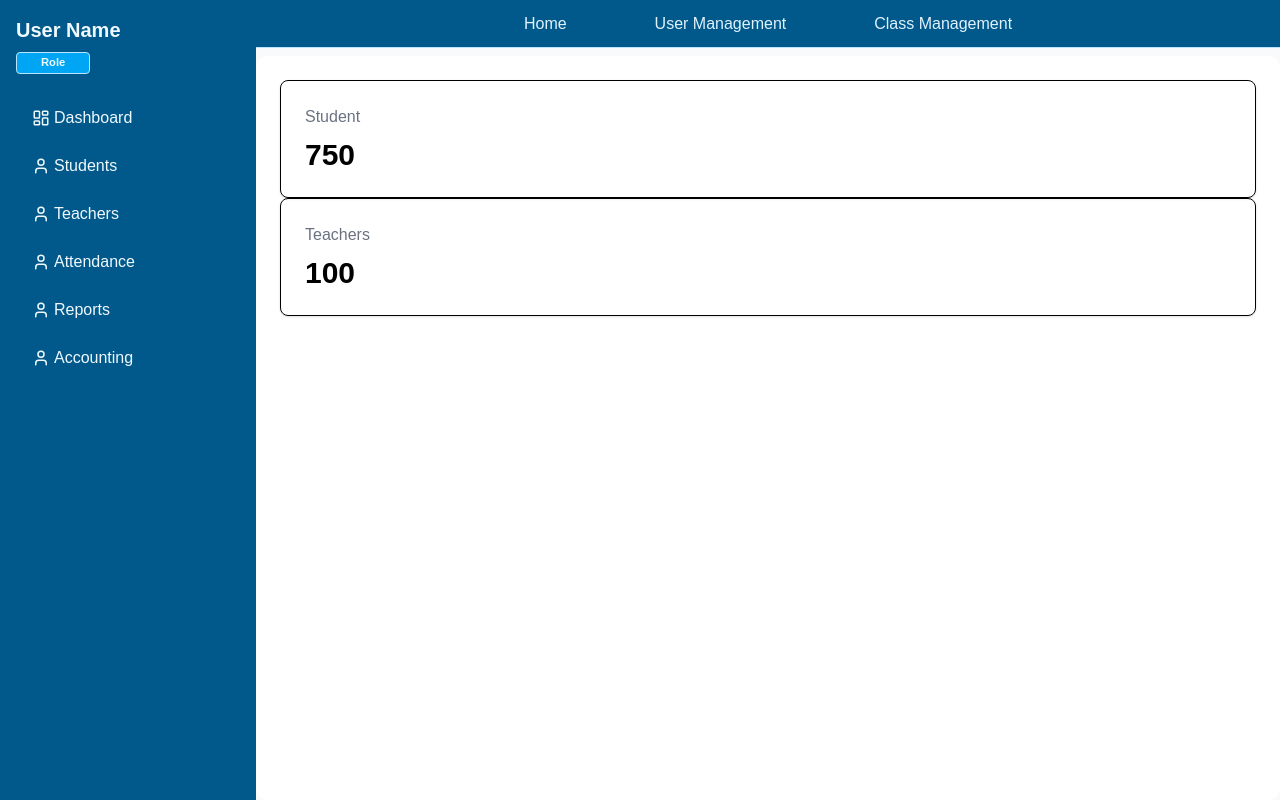
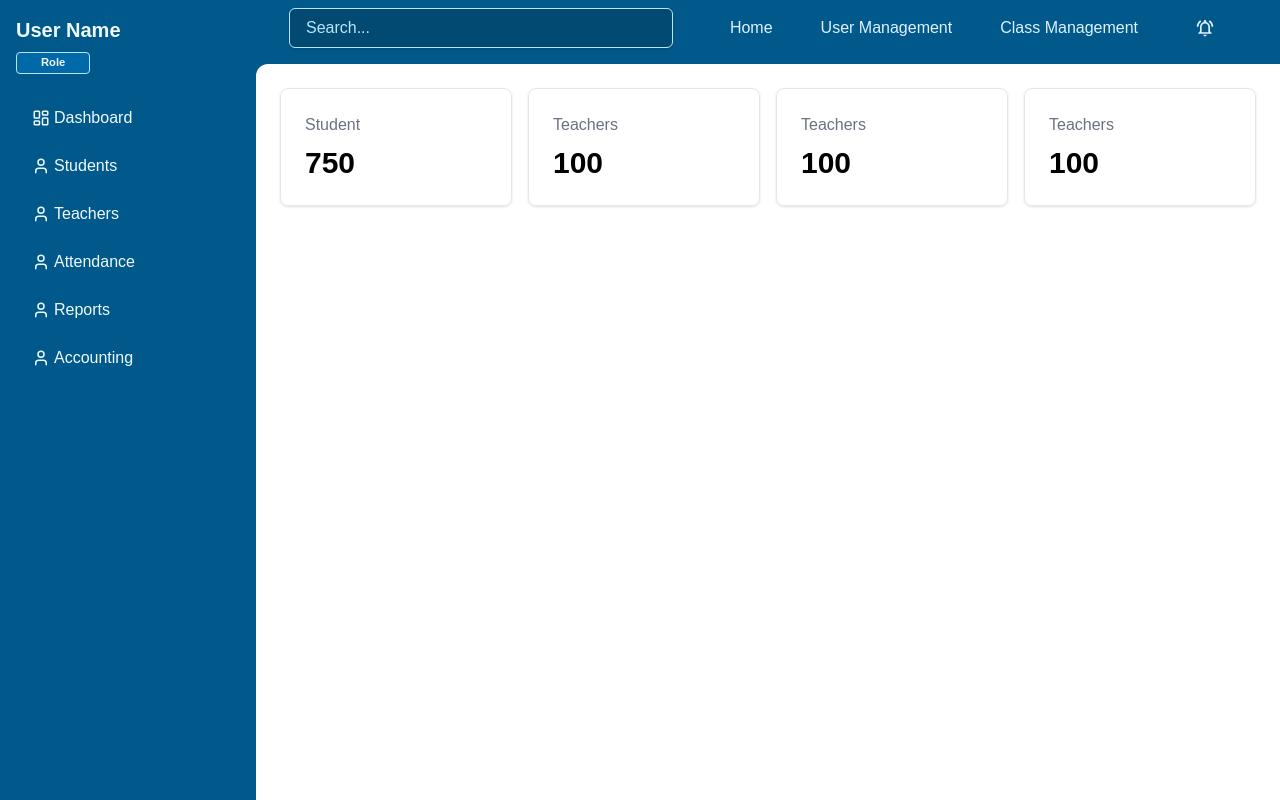
Before and after one commit to webdexx/school_saas_frontend, a React (Vite) app: page / in a window 1280 px wide. Built offline with nearby package versions, Linux system fonts and the light colour scheme.

Commit message:
Updated Styles in the Navbar

```diff
--- a/index.html
+++ b/index.html
@@ -6,7 +6,7 @@
     <meta name="viewport" content="width=device-width, initial-scale=1.0" />
     <title>frontend</title>
   </head>
-  <body class="bg-cyan-600">
+  <body class="bg-sky-800">
     <div id="root"></div>
     <script type="module" src="/src/main.tsx"></script>
   </body>
--- a/src/App.tsx
+++ b/src/App.tsx
@@ -6,6 +6,7 @@ function App() {
   return (
     <div>
       <DashboardLayout >
+        <div className="flex gap-4">
         <DashboardCard
         title="Student"
         value={750}
@@ -16,6 +17,19 @@ function App() {
         value={100}
         />
 
+        <DashboardCard
+        title="Teachers"
+        value={100}
+        />
+
+        <DashboardCard
+        title="Teachers"
+        value={100}
+        />
+
+
+        </div>
+
       </ DashboardLayout >
     </div>
   );
--- a/src/components/layouts/DashboardLayout.tsx
+++ b/src/components/layouts/DashboardLayout.tsx
@@ -10,13 +10,13 @@ const DashboardLayout = ({
 }: DashboardLayoutProps) => {
   return (
 
-      <div className="flex h-screen bg-gray-50">
+      <div className="flex h-screen">
         <Sidebar />
 
         <div className="flex flex-col flex-1 gap-2 overflow-hidden">
         <Navbar />
 
-        <main className="flex-1 overflow-y-auto p-6 bg-white rounded-xl">
+        <main className="flex-1 overflow-y-auto p-6 bg-white rounded-tl-xl">
           {children}
         </main>
         </div>
--- a/src/components/molecules/DashboardCards.tsx
+++ b/src/components/molecules/DashboardCards.tsx
@@ -8,7 +8,7 @@ const DashboardCard = ({
   value,
 }: DashboardCardProps) => {
   return (
-    <div className="rounded-lg border p-6 shadow-sm">
+    <div className="rounded-lg border border-gray-200 p-6 shadow-sm flex-1">
       <h3 className="text-gray-500">
         {title}
       </h3>
--- a/src/components/organisms/Navbar.tsx
+++ b/src/components/organisms/Navbar.tsx
@@ -1,8 +1,23 @@
 import { navbarMenu } from "@/constants/navbarMenu";
+import { useState } from "react";
+import { MdOutlineNotifications, MdOutlineNotificationsActive  } from "react-icons/md";
 
 const Navbar = () => {
+  const [search, setSearch] = useState("");
+  const [notifications, setNotifications] = useState(true);
+
+  const NotificationBell = notifications ? MdOutlineNotificationsActive : MdOutlineNotifications;
+
   return (
-    <div className="flex gap-10 justify-center-safe bg-sky-800 h-12 border-b border-b-sky-200">
+    <div className="flex justify-evenly bg-sky-800 h-14 py-2 pe-8">
+      <input
+        type="text"
+        placeholder="Search..."
+        value={search}
+        onChange={(e) => setSearch(e.target.value)}
+        className="rounded-md px-4 min-w-64 w-sm h-10 outline-none bg-sky-900 border border-sky-200 shadow-sm placeholder-sky-200 text-sky-300"
+      />
+      <div className="flex">
         {navbarMenu.map((item) => (
           <button
             key={item.id}
@@ -12,6 +27,12 @@ const Navbar = () => {
           </button>
         ))}
       </div>
+      <div className="actions flex text-sky-100">
+        <button onClick={() => setNotifications(false)}>
+          <NotificationBell size={20}/>
+        </button>
+      </div>
+    </div>
   );
 };
 
--- a/src/components/organisms/Sidebar.tsx
+++ b/src/components/organisms/Sidebar.tsx
@@ -4,7 +4,7 @@ const Sidebar = () => {
   return (
     <aside className="h-full w-64 p-4 bg-sky-800 overflow-hidden">
       <h2 className="mb-6 text-xl text-sky-50 font-bold flex gap-2 align-middle flex-col">
-        User Name <span className="bg-sky-500 px-6 py-0.5 h-full w-fit rounded border border-sky-200 text-tiny">Role</span>
+        User Name <span className="bg-sky-700 px-6 py-0.5 h-full w-fit rounded border border-sky-200 text-tiny">Role</span>
       </h2>
 
       <div className="flex flex-col gap-2">
--- /dev/null
+++ b/src/constants/quickActions.ts
@@ -0,0 +1,12 @@
+import { MdOutlineNotifications, MdOutlineNotificationsActive  } from "react-icons/md";
+
+export const quickActions = [
+    {
+        id: 1,
+        icon: MdOutlineNotifications
+    },
+    {
+        id: 2,
+        icon: MdOutlineNotificationsActive
+    }
+]
```
Lines whose indentation alone changed are shown as unchanged.
